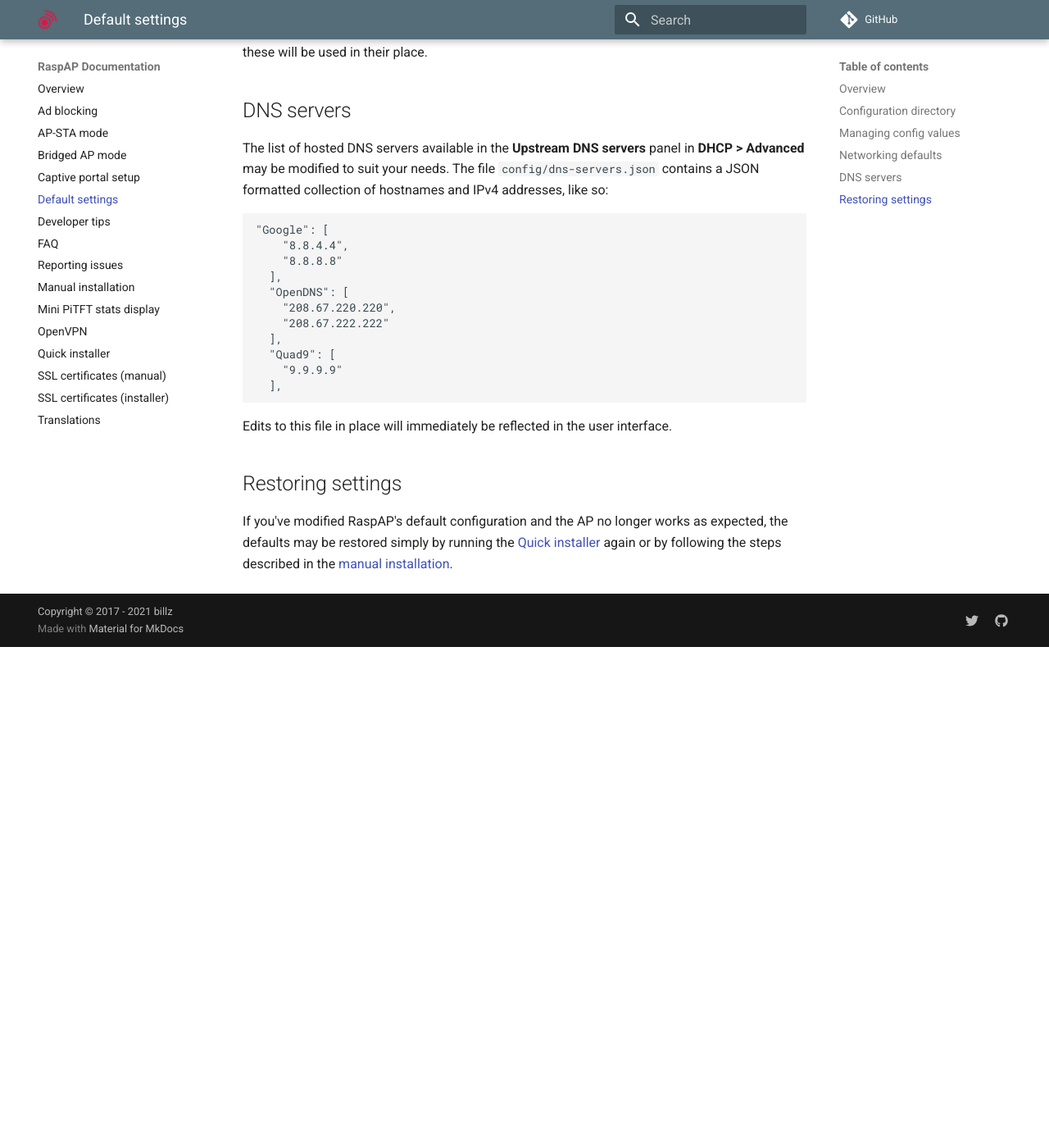
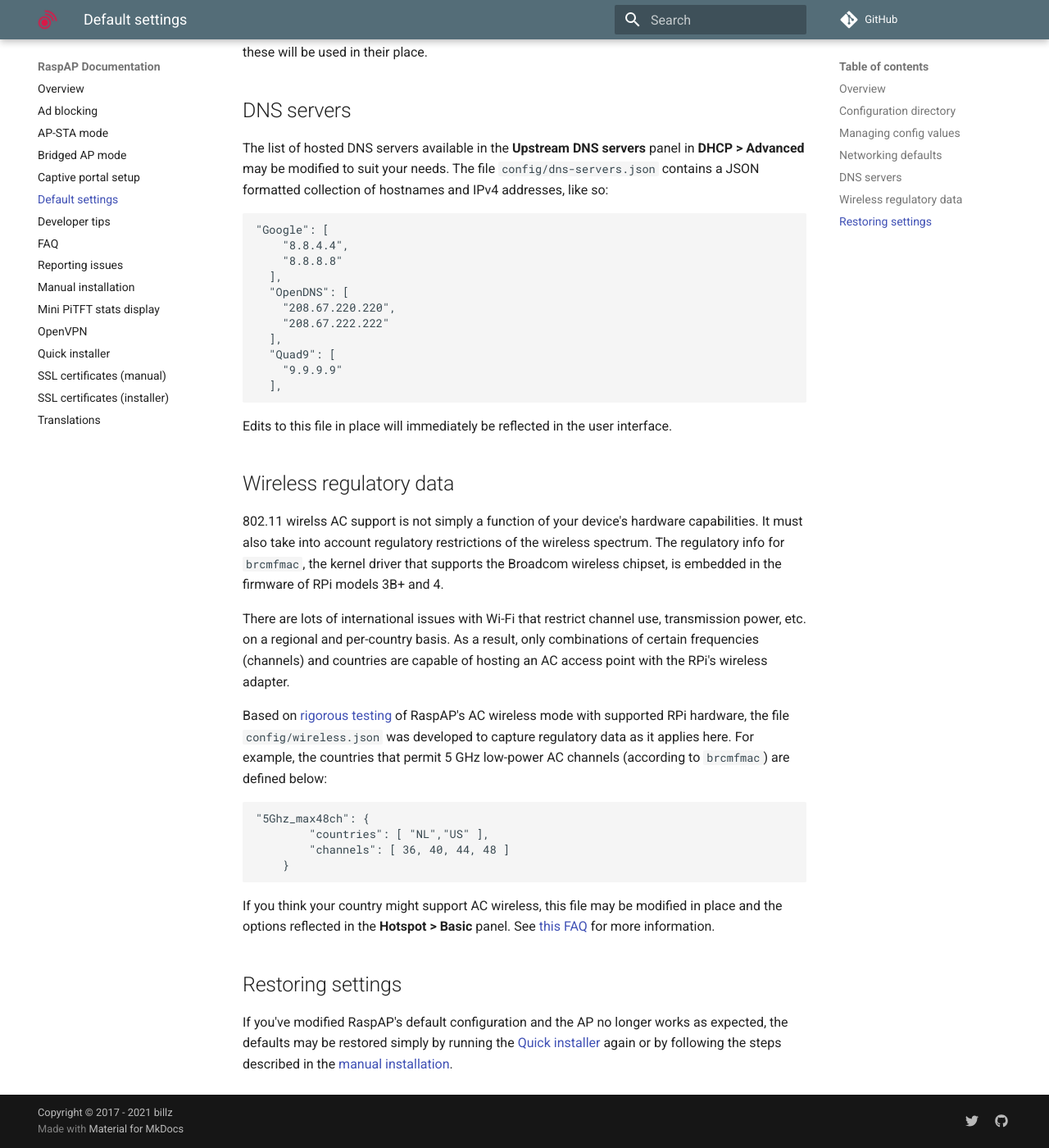
Before and after one commit to RaspAP/raspap-docs, an MkDocs documentation site: the page built from docs/defaults.md, in a window 1280 px wide and 1400 px high, scrolled down 2066 px. Shown: the whole window at 82% size. Built offline with MkDocs 1.6.1 and Material for MkDocs 9.7.7, drawn with Linux system fonts in a browser that asks for light colours; emoji names are drawn with the system emoji font; comment, search, counter and statistics services are not loaded; before the commit the page ends 2855 px from its top, so only the background shows below that.

Commit message:
Add wireless regulatory info

````diff
--- a/docs/defaults.md
+++ b/docs/defaults.md
@@ -99,6 +99,27 @@
 
 Edits to this file in place will immediately be reflected in the user interface.
 
+## Wireless regulatory data
+
+802.11 wirelss AC support is not simply a function of your device's hardware capabilities. It must also take into account regulatory restrictions of the wireless spectrum.
+The regulatory info for `brcmfmac`, the kernel driver that supports the Broadcom wireless chipset, is embedded in the firmware of RPi models 3B+ and 4.
+
+There are lots of international issues with Wi-Fi that restrict channel use, transmission power, etc. on a regional and per-country basis.
+As a result, only combinations of certain frequencies (channels) and countries are capable of hosting an AC access point with the RPi's wireless adapter.
+
+Based on [rigorous testing](https://github.com/billz/raspap-webgui/issues/450#issuecomment-569343686) of RaspAP's AC wireless mode with supported RPi hardware, the file `config/wireless.json`
+was developed to capture regulatory data as it applies here. For example, the countries that permit 5 GHz low-power AC channels (according to `brcmfmac`) are defined below:
+
+```
+"5Ghz_max48ch": {
+        "countries": [ "NL","US" ],
+        "channels": [ 36, 40, 44, 48 ]
+    }
+```
+
+If you think your country might support AC wireless, this file may be modified in place and the options reflected in the **Hotspot > Basic** panel.
+See [this FAQ](/faq/#wificountries) for more information.
+
 ## Restoring settings
 
 If you've modified RaspAP's default configuration and the AP no longer works as expected, the defaults may be restored simply by running the [Quick installer](/quick/) again or by following
````
